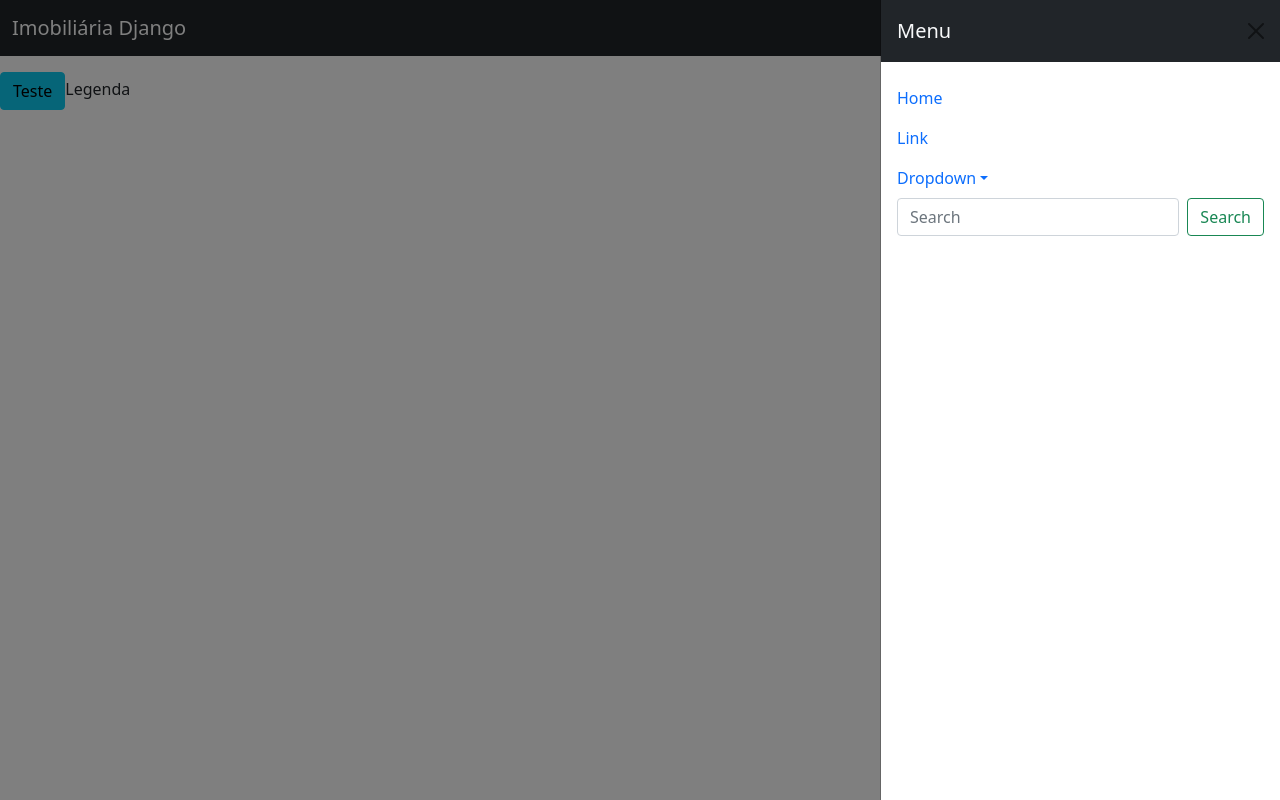
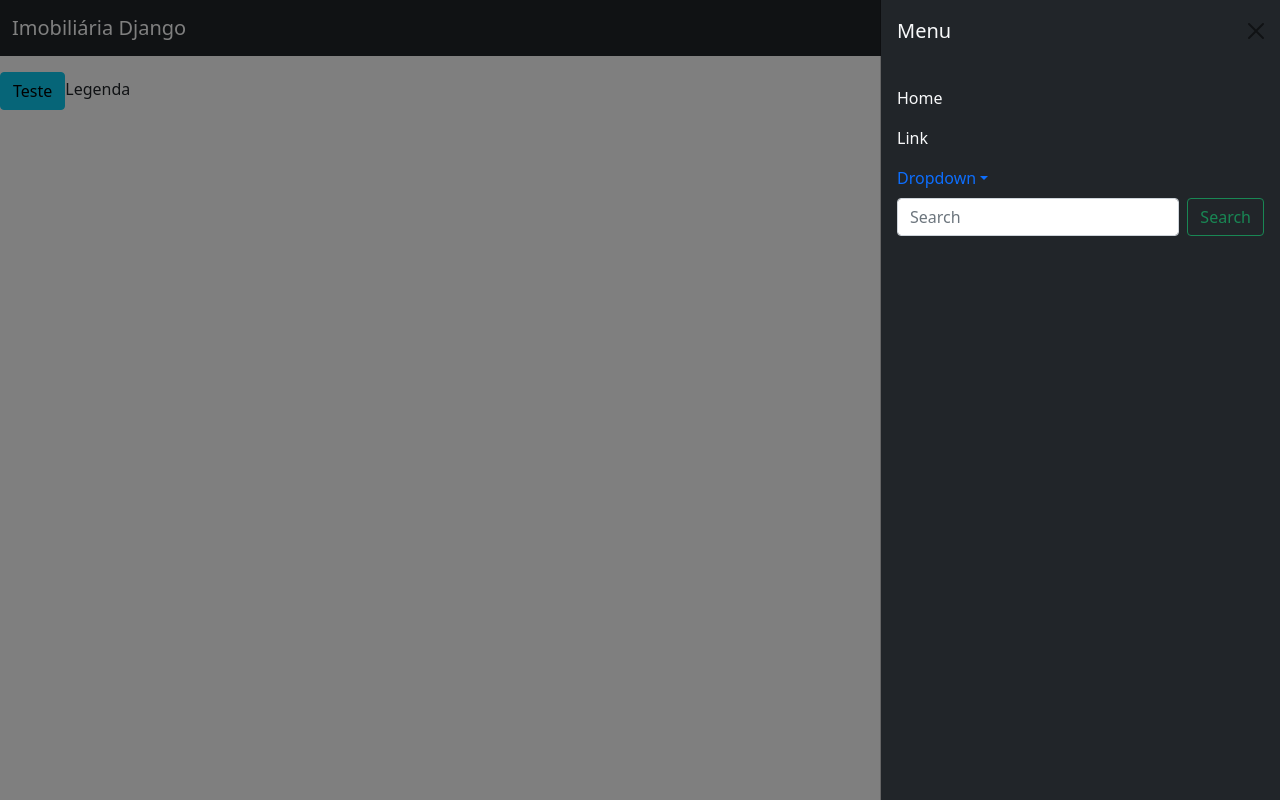
Before and after one commit to marcoscapiberibe/imobiliaria-react, a React (Create React App) app: page / in a window 1280 px wide. Both pictures are taken after a click on the button 1240 px from the left and 28 px from the top of the page. Built offline with nearby package versions, Linux system fonts and the light colour scheme.

Commit message:
Correção de cores da Navbar
Correção de cores da Navbar

```diff
--- a/src/components/Header/index.jsx
+++ b/src/components/Header/index.jsx
@@ -27,10 +27,10 @@ import Offcanvas from 'react-bootstrap/Offcanvas';
                     Menu
                   </Offcanvas.Title>
                 </Offcanvas.Header>
-                <Offcanvas.Body>
-                  <Nav className="justify-content-end flex-grow-1 pe-3">
-                    <Nav.Link href="#action1">Home</Nav.Link>
-                    <Nav.Link href="#action2">Link</Nav.Link>
+                <Offcanvas.Body className='bg-dark'>
+                  <Nav className="justify-content-end flex-grow-1 pe-3 text-light">
+                    <Nav.Link href="#action1" className='text-light'>Home</Nav.Link>
+                    <Nav.Link href="#action2" className='text-light'>Link</Nav.Link>
                     <NavDropdown
                       title="Dropdown"
                       id={`offcanvasNavbarDropdown-expand-${expand}`}
```
